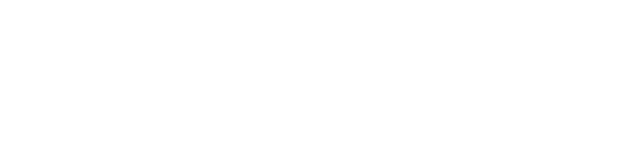
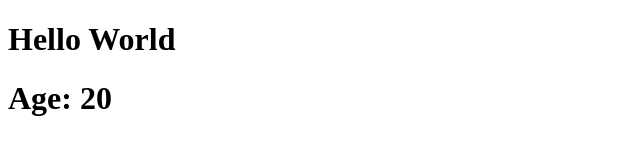
Before and after one commit to Jimmy071323/Sagadal_Portfolio, a plain HTML site: page index.html in a window 1280 px wide. Shown: the whole page, without its empty margins (0-640 px from the left). Drawn offline with Linux system fonts and the light colour scheme.

Commit message:
adding age

```diff
--- a/index.html
+++ b/index.html
@@ -6,6 +6,7 @@
     <title>Jimmy Almendo Sagadal</title>
 </head>
 <body>
-
+   <h1>Hello World</h1>
+   <h1>Age: 20</h1>
 </body>
 </html>
```
